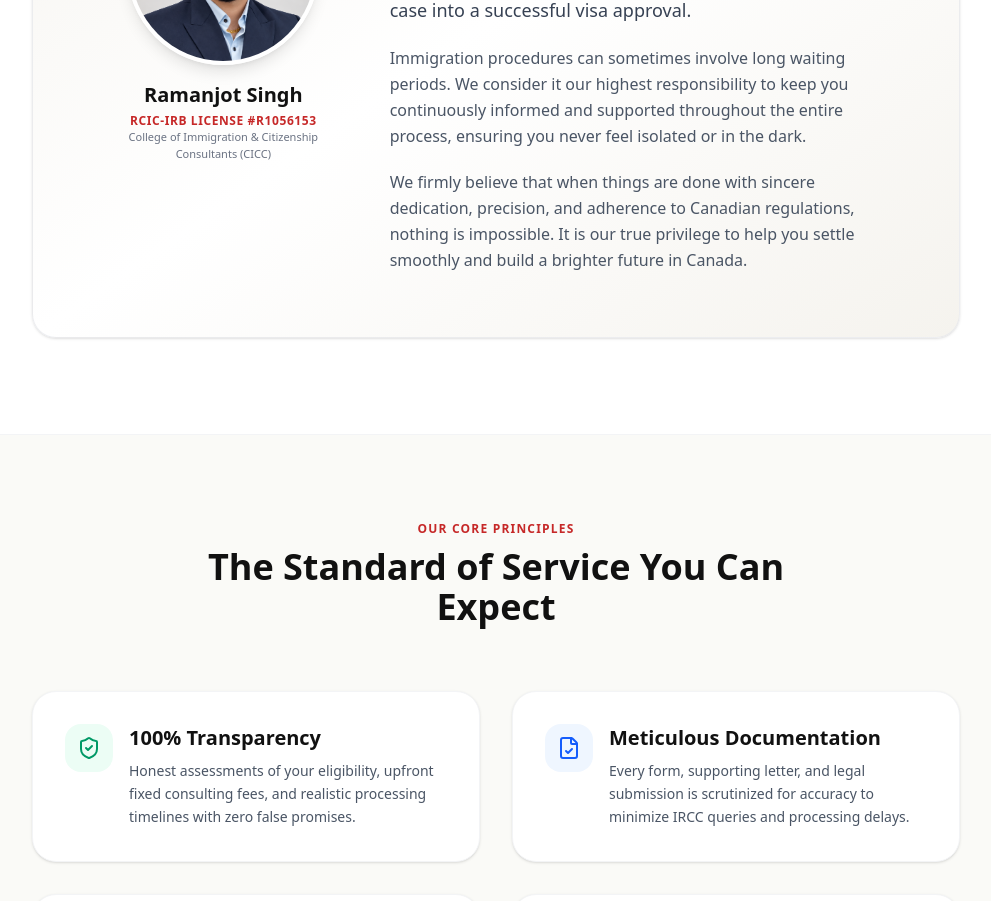
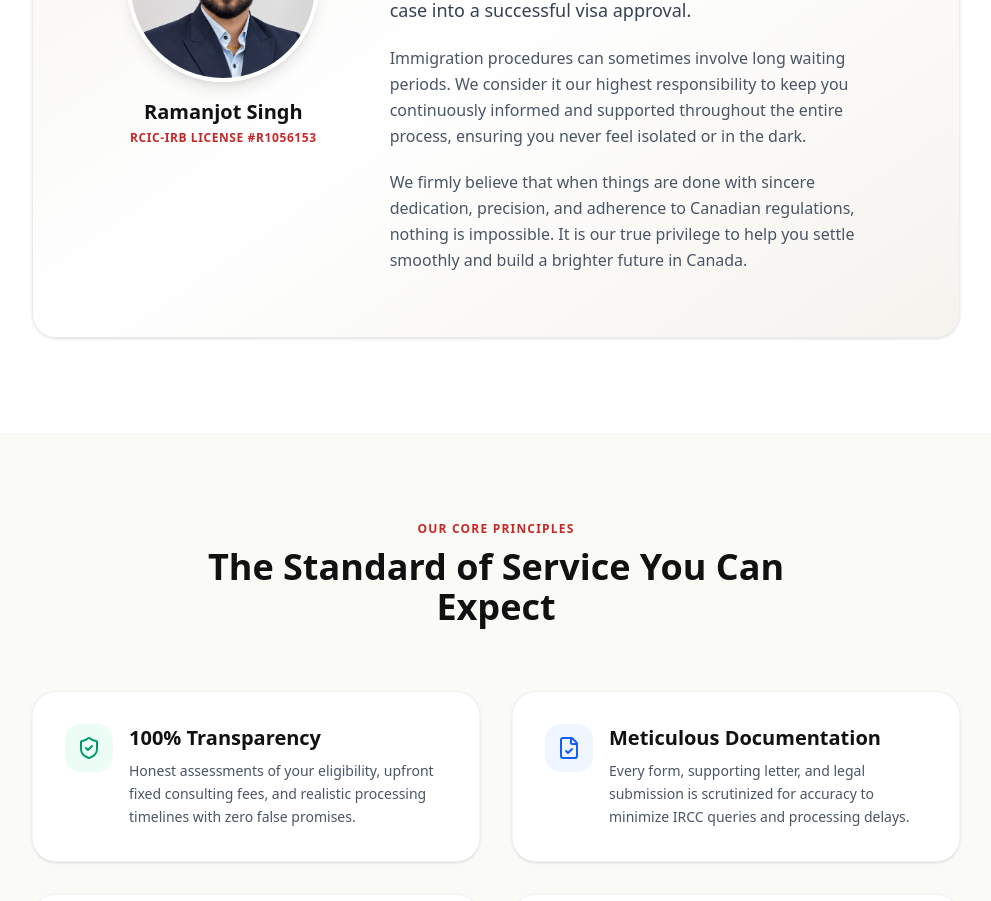
Before and after one commit to sherpa11/canadia_classic_immigration, a Next.js app: page /about in a window 1280 px wide. Shown: the part 2580-3481 px from the top of the page, without its empty margins (144-1135 px from the left). Built offline with nearby package versions, Linux system fonts and the light colour scheme; a web font is replaced by a local one.

Commit message:
Update page.tsx

```diff
--- a/src/app/about/page.tsx
+++ b/src/app/about/page.tsx
@@ -179,9 +179,6 @@ export default function AboutPage() {
                 <p className="text-xs font-bold text-primary-red uppercase tracking-wider mt-1">
                   RCIC-IRB License #R1056153
                 </p>
-                <p className="text-[11px] text-gray-500 font-medium">
-                  College of Immigration & Citizenship Consultants (CICC)
-                </p>
               </div>
 
               <div className="lg:w-2/3 space-y-5 text-gray-700">
```
